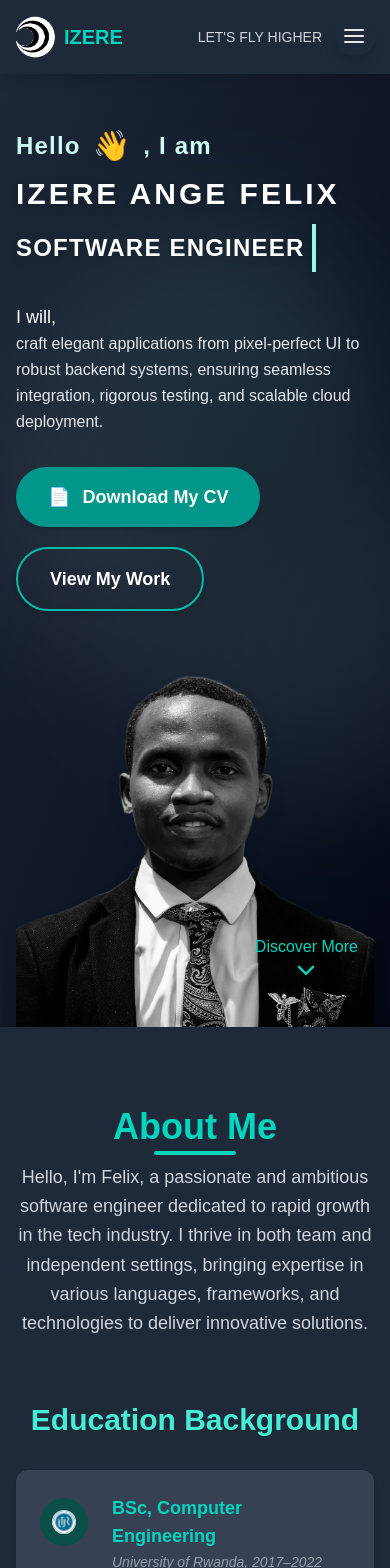
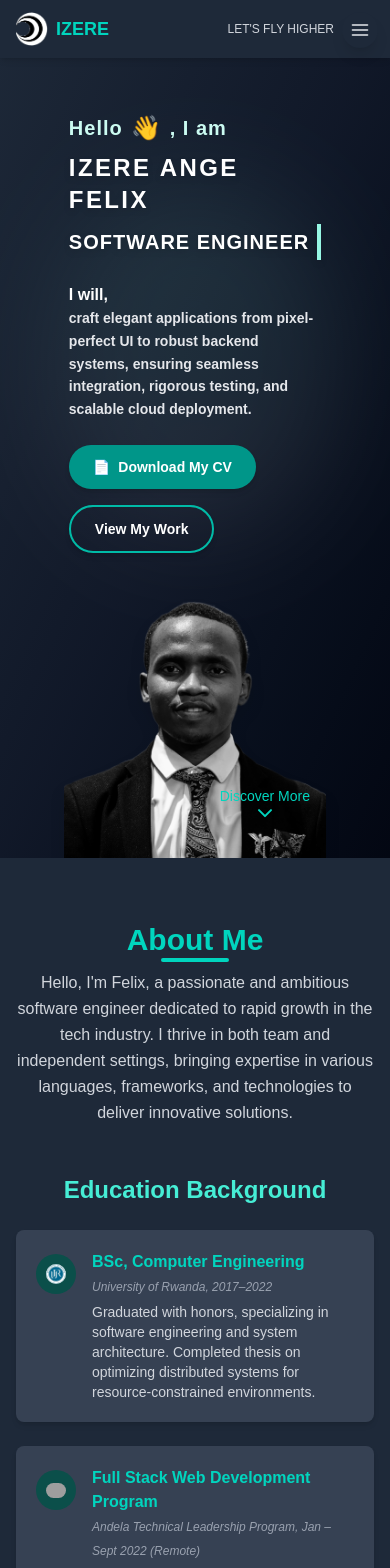
Before and after one commit to Angelus123/my-brand, a Next.js app: page / in a window 390 px wide. Shown: the top 1568 px of the page. Built offline with nearby package versions, Linux system fonts and the light colour scheme; grey boxes are pictures that could not be loaded.

Commit message:
improve visibility

```diff
--- a/app/page.tsx
+++ b/app/page.tsx
@@ -21,7 +21,7 @@ const App: React.FC = () => {
 
   useEffect(() => {
     const handleScroll = () => {
-      setShowScrollTop(window.scrollY > 500);
+      setShowScrollTop(window.scrollY > 300);
       const scrollHeight = document.body.scrollHeight - window.innerHeight;
       const progress = scrollHeight > 0 ? (window.scrollY / scrollHeight) * 100 : 0;
       setScrollProgress(progress);
@@ -49,12 +49,12 @@ const App: React.FC = () => {
       ></div>
 
       <header
-        className={`fixed top-0 w-full shadow-lg z-40 transition-colors duration-500 ${
+        className={`fixed top-0 w-full shadow-md z-40 transition-colors duration-500 ${
           darkMode ? 'bg-gray-800' : 'bg-white'
         }`}
       >
-        <div className="container mx-auto px-4 md:px-12">
-          <div className="flex items-center justify-between py-4">
+        <div className="container mx-auto px-4 md:px-8">
+          <div className="flex items-center justify-between py-3">
             <ScrollLink
               to="hero"
               spy={true}
@@ -71,12 +71,12 @@ const App: React.FC = () => {
                 <Image
                   src={logo}
                   alt="My Brand"
-                  width={40}
-                  height={40}
+                  width={32}
+                  height={32}
                   className="transition-transform duration-300"
                 />
                 <span
-                  className={`ml-2 font-bold text-xl ${
+                  className={`ml-2 font-bold text-lg ${
                     darkMode ? 'text-teal-400' : 'text-teal-600'
                   }`}
                 >
@@ -85,9 +85,9 @@ const App: React.FC = () => {
               </motion.div>
             </ScrollLink>
 
-            <div className="flex items-center space-x-4">
+            <div className="flex items-center space-x-3">
               <span
-                className={`text-sm font-medium ${
+                className={`text-xs font-medium ${
                   darkMode ? 'text-gray-300' : 'text-gray-700'
                 }`}
               >
@@ -95,7 +95,7 @@ const App: React.FC = () => {
               </span>
               <motion.button
                 onClick={toggleDarkMode}
-                className={`p-2 rounded-full transition-colors duration-300 ${
+                className={`p-1.5 rounded-full transition-colors duration-300 ${
                   darkMode
                     ? 'bg-gray-700 text-gray-200 hover:bg-teal-800'
                     : 'bg-gray-100 text-gray-700 hover:bg-teal-100'
@@ -104,7 +104,7 @@ const App: React.FC = () => {
                 whileHover={{ scale: 1.1 }}
                 whileTap={{ scale: 0.95 }}
               >
-                {darkMode ? <FiSun size={20} /> : <FiMoon size={20} />}
+                {darkMode ? <FiSun size={16} /> : <FiMoon size={16} />}
               </motion.button>
             </div>
           </div>
@@ -117,7 +117,7 @@ const App: React.FC = () => {
 
       <section
         id="hero"
-        className={`w-full min-h-screen flex items-center justify-center pt-16 relative overflow-hidden transition-colors duration-500 ${
+        className={`w-full min-h-screen flex items-center justify-center pt-14 relative overflow-hidden transition-colors duration-500 ${
           darkMode
             ? 'bg-gradient-to-br from-gray-800 via-gray-900 to-gray-950'
             : 'bg-white bg-opacity-95'
@@ -126,35 +126,29 @@ const App: React.FC = () => {
         {/* Subtle animated background elements */}
         <div className="absolute inset-0 opacity-10 pointer-events-none">
           <motion.div
-            className="absolute top-1/5 left-1/5 w-80 h-80 bg-teal-200 rounded-full mix-blend-multiply filter blur-3xl"
+            className="absolute top-1/5 left-1/5 w-64 h-64 bg-teal-200 rounded-full mix-blend-multiply filter blur-3xl"
             animate={{ x: [0, 30, -20, 0], y: [0, -50, 20, 0], scale: [1, 1.15, 0.95, 1] }}
             transition={{ duration: 9, repeat: Infinity }}
             style={{ transform: 'translateZ(0)' }}
           ></motion.div>
           <motion.div
-            className="absolute top-1/3 right-1/5 w-80 h-80 bg-gray-300 rounded-full mix-blend-multiply filter blur-3xl"
+            className="absolute top-1/3 right-1/5 w-64 h-64 bg-gray-300 rounded-full mix-blend-multiply filter blur-3xl"
             animate={{ x: [0, -30, 20, 0], y: [0, 50, -20, 0], scale: [1, 1.15, 0.95, 1] }}
             transition={{ duration: 9, repeat: Infinity, delay: 2 }}
             style={{ transform: 'translateZ(0)' }}
           ></motion.div>
-          <motion.div
-            className="absolute bottom-1/5 left-1/3 w-80 h-80 bg-teal-100 rounded-full mix-blend-multiply filter blur-3xl"
-            animate={{ x: [0, 30, -20, 0], y: [0, -50, 20, 0], scale: [1, 1.15, 0.95, 1] }}
-            transition={{ duration: 9, repeat: Infinity, delay: 4 }}
-            style={{ transform: 'translateZ(0)' }}
-          ></motion.div>
         </div>
 
-        <div className="container mx-auto px-4 md:px-20 relative z-10">
-          <div className="flex flex-col md:flex-row items-center gap-10">
+        <div className="container mx-auto px-16 md:px-16 relative z-10">
+          <div className="flex flex-col md:flex-row items-center gap-8">
             <motion.div
-              className="md:w-1/2 lg:w-1/2 mt-16 md:mt-0"
+              className="md:w-1/2 lg:w-1/2 mx-8 mt-14 md:mt-0"
               initial={{ opacity: 0, y: 30 }}
               animate={{ opacity: 1, y: 0 }}
               transition={{ duration: 0.8, ease: 'easeOut' }}
             >
               <motion.p
-                className={`text-2xl md:text-4xl font-semibold tracking-wider flex items-center gap-3 ${
+                className={`text-xl md:text-3xl font-semibold tracking-wider flex items-center gap-2 ${
                   darkMode ? 'text-teal-100' : 'text-gray-800'
                 }`}
                 initial={{ opacity: 0, x: -30 }}
@@ -165,7 +159,7 @@ const App: React.FC = () => {
                 <motion.span
                   role="img"
                   aria-label="wave"
-                  className="text-3xl md:text-5xl"
+                  className="text-2xl md:text-4xl"
                   animate={{ rotate: [0, 14, -8, 14, -4, 10, 0] }}
                   transition={{ duration: 2.5, repeat: Infinity }}
                 >
@@ -174,7 +168,7 @@ const App: React.FC = () => {
                 <span>, I am</span>
               </motion.p>
               <motion.h1
-                className={`text-3xl md:text-5xl py-3 font-extrabold uppercase tracking-widest drop-shadow-md ${
+                className={`text-2xl md:text-4xl py-2 font-extrabold uppercase tracking-widest drop-shadow-md ${
                   darkMode ? 'text-white' : 'text-gray-900'
                 }`}
                 initial={{ opacity: 0, x: -30 }}
@@ -190,7 +184,7 @@ const App: React.FC = () => {
                 transition={{ duration: 1.5, delay: 0.6, ease: 'easeInOut' }}
               >
                 <p
-                  className={`text-2xl md:text-5xl py-2 font-bold uppercase tracking-wider drop-shadow-md overflow-hidden whitespace-nowrap border-r-4 ${
+                  className={`text-xl md:text-4xl py-1 font-bold uppercase tracking-wider drop-shadow-md overflow-hidden whitespace-nowrap border-r-4 ${
                     darkMode ? 'border-teal-200 text-white' : 'border-gray-400 text-gray-800'
                   } pr-2`}
                 >
@@ -198,24 +192,24 @@ const App: React.FC = () => {
                 </p>
               </motion.div>
               <div
-                className={`text-lg md:text-xl py-6 space-y-5 font-medium rounded-lg ${
+                className={`text-base font-bold md:text-lg py-4 space-y-3 rounded-lg ${
                   darkMode ? 'text-white' : 'text-gray-700'
                 }`}
               >
                 I will,
                 <p
-                  className={`text-base md:text-lg max-w-xl leading-relaxed ${
+                  className={`text-sm md:text-base max-w-xl leading-relaxed ${
                     darkMode ? 'text-gray-200' : 'text-gray-600'
                   }`}
                 >
                   craft elegant applications from pixel-perfect UI to robust backend systems, ensuring seamless
                   integration, rigorous testing, and scalable cloud deployment.
                 </p>
-                <div className="flex flex-wrap gap-5 mt-8">
+                <div className="flex flex-wrap gap-4 mt-6">
                   <motion.a
                     href="/images/assets/pdf/felix-resume-9202025.pdf"
                     download
-                    className={`inline-flex items-center px-8 py-4 font-semibold rounded-full shadow-md transition-all duration-300 ${
+                    className={`inline-flex items-center px-6 py-3 text-sm font-semibold rounded-full shadow-md transition-all duration-300 ${
                       darkMode
                         ? 'bg-teal-600 text-white hover:bg-teal-700'
                         : 'bg-white text-gray-800 border border-gray-300 hover:bg-teal-100 hover:border-teal-300'
@@ -223,7 +217,7 @@ const App: React.FC = () => {
                     whileHover={{ scale: 1.08, boxShadow: '0 8px 20px rgba(0, 128, 128, 0.2)' }}
                     whileTap={{ scale: 0.95 }}
                   >
-                    <span className="mr-3">📄</span> Download My CV
+                    <span className="mr-2">📄</span> Download My CV
                   </motion.a>
                   <motion.div
                     whileHover={{ scale: 1.08, boxShadow: '0 8px 20px rgba(0, 128, 128, 0.2)' }}
@@ -234,7 +228,7 @@ const App: React.FC = () => {
                       spy={true}
                       smooth={true}
                       duration={500}
-                      className={`inline-flex items-center px-8 py-4 font-semibold rounded-full shadow-md transition-all duration-300 cursor-pointer ${
+                      className={`inline-flex items-center px-6 py-3 text-sm font-semibold rounded-full shadow-md transition-all duration-300 cursor-pointer ${
                         darkMode
                           ? 'text-white border-2 border-teal-500 hover:bg-teal-900'
                           : 'text-gray-800 bg-white border-2 border-teal-300 hover:bg-teal-100'
@@ -255,14 +249,14 @@ const App: React.FC = () => {
               <Image
                 src="/images/assets/img/profile/profile.png"
                 alt="Software Engineer Illustration"
-                width={500}
-                height={500}
+                width={400}
+                height={400}
                 className="object-contain drop-shadow-xl"
               />
             </motion.div>
           </div>
           <motion.div
-            className="absolute bottom-8 right-8 flex justify-center"
+            className="absolute bottom-6 right-20 flex justify-center"
             initial={{ opacity: 0 }}
             animate={{ opacity: 1 }}
             transition={{ duration: 0.6, delay: 0.8 }}
@@ -276,9 +270,9 @@ const App: React.FC = () => {
                 darkMode ? 'text-teal-400 hover:text-teal-300' : 'text-gray-700 hover:text-teal-600'
               }`}
             >
-              <span className="mb-2 font-medium">Discover More</span>
-              <motion.div animate={{ y: [0, -12, 0] }} transition={{ duration: 1.5, repeat: Infinity }}>
-                <FiChevronDown size={28} />
+              <span className="mb-1 text-sm font-medium">Discover More</span>
+              <motion.div animate={{ y: [0, -10, 0] }} transition={{ duration: 1.5, repeat: Infinity }}>
+                <FiChevronDown size={24} />
               </motion.div>
             </ScrollLink>
           </motion.div>
@@ -287,31 +281,31 @@ const App: React.FC = () => {
 
       <section
         id="about"
-        className={`py-20 transition-colors duration-500 ${
+        className={`py-16 transition-colors duration-500 ${
           darkMode ? 'bg-gray-800' : 'bg-white'
         }`}
       >
-        <div className="container mx-auto px-4 md:px-16">
+        <div className="container mx-auto px-4 md:px-12">
           <motion.div
-            className="text-center mb-16"
+            className="text-center mb-12"
             initial={{ opacity: 0, y: -20 }}
             animate={{ opacity: 1, y: 0 }}
             transition={{ duration: 0.6 }}
           >
             <h2
-              className={`text-4xl font-bold mb-4 relative inline-block ${
+              className={`text-3xl font-bold mb-3 relative inline-block ${
                 darkMode ? 'text-teal-400' : 'text-teal-600'
               }`}
             >
               About Me
               <span
-                className={`absolute -bottom-2 left-1/4 w-1/2 h-1 rounded-full ${
+                className={`absolute -bottom-1 left-1/4 w-1/2 h-1 rounded-full ${
                   darkMode ? 'bg-teal-400' : 'bg-teal-500'
                 }`}
               ></span>
             </h2>
             <p
-              className={`text-lg max-w-3xl mx-auto leading-relaxed ${
+              className={`text-base max-w-3xl mx-auto leading-relaxed ${
                 darkMode ? 'text-gray-300' : 'text-gray-700'
               }`}
             >
@@ -321,21 +315,21 @@ const App: React.FC = () => {
             </p>
           </motion.div>
           <motion.div
-            className="mt-12"
+            className="mt-10"
             initial={{ opacity: 0 }}
             animate={{ opacity: 1 }}
             transition={{ duration: 0.6, delay: 0.2 }}
           >
             <h2
-              className={`text-3xl font-semibold mb-8 text-center ${
+              className={`text-2xl font-semibold mb-6 text-center ${
                 darkMode ? 'text-teal-300' : 'text-teal-700'
               }`}
             >
               Education Background
             </h2>
-            <ul className="space-y-8 max-w-4xl mx-auto">
+            <ul className="space-y-6 max-w-4xl mx-auto">
               <motion.li
-                className={`flex items-start gap-6 p-6 rounded-xl shadow-md transition-all duration-300 transform hover:-translate-y-1 ${
+                className={`flex items-start gap-4 p-5 rounded-lg shadow-md transition-all duration-300 transform hover:-translate-y-1 ${
                   darkMode ? 'bg-gray-700' : 'bg-white'
                 }`}
                 initial={{ opacity: 0, y: 20 }}
@@ -344,22 +338,22 @@ const App: React.FC = () => {
               >
                 <div className="flex-shrink-0 mt-1">
                   <div
-                    className={`w-12 h-12 rounded-full flex items-center justify-center ${
+                    className={`w-10 h-10 rounded-full flex items-center justify-center ${
                       darkMode ? 'bg-teal-900' : 'bg-teal-100'
                     }`}
                   >
                     <Image
                       src="/images/assets/icon/ur.jpg"
                       alt="University Icon"
-                      width={24}
-                      height={24}
+                      width={20}
+                      height={20}
                       className="rounded-full"
                     />
                   </div>
                 </div>
                 <div>
                   <strong
-                    className={`text-lg ${
+                    className={`text-base ${
                       darkMode ? 'text-teal-400' : 'text-teal-600'
                     }`}
                   >
@@ -367,14 +361,14 @@ const App: React.FC = () => {
                   </strong>
                   <br />
                   <i
-                    className={`text-sm ${
+                    className={`text-xs ${
                       darkMode ? 'text-gray-400' : 'text-gray-600'
                     }`}
                   >
                     University of Rwanda, 2017–2022
                   </i>
                   <p
-                    className={`mt-2 ${
+                    className={`mt-1 text-sm ${
                       darkMode ? 'text-gray-300' : 'text-gray-700'
                     }`}
                   >
@@ -384,7 +378,7 @@ const App: React.FC = () => {
                 </div>
               </motion.li>
               <motion.li
-                className={`flex items-start gap-6 p-6 rounded-xl shadow-md transition-all duration-300 transform hover:-translate-y-1 ${
+                className={`flex items-start gap-4 p-5 rounded-lg shadow-md transition-all duration-300 transform hover:-translate-y-1 ${
                   darkMode ? 'bg-gray-700' : 'bg-white'
                 }`}
                 initial={{ opacity: 0, y: 20 }}
@@ -393,22 +387,22 @@ const App: React.FC = () => {
               >
                 <div className="flex-shrink-0 mt-1">
                   <div
-                    className={`w-12 h-12 rounded-full flex items-center justify-center ${
+                    className={`w-10 h-10 rounded-full flex items-center justify-center ${
                       darkMode ? 'bg-teal-900' : 'bg-teal-100'
                     }`}
                   >
                     <Image
                       src="/images/assets/icon/andela.png"
                       alt="Andela Icon"
-                      width={24}
-                      height={24}
+                      width={20}
+                      height={20}
                       className="rounded-full"
                     />
                   </div>
                 </div>
                 <div>
                   <strong
-                    className={`text-lg ${
+                    className={`text-base ${
                       darkMode ? 'text-teal-400' : 'text-teal-600'
                     }`}
                   >
@@ -416,14 +410,14 @@ const App: React.FC = () => {
                   </strong>
                   <br />
                   <i
-                    className={`text-sm ${
+                    className={`text-xs ${
                       darkMode ? 'text-gray-400' : 'text-gray-600'
                     }`}
                   >
                     Andela Technical Leadership Program, Jan – Sept 2022 (Remote)
                   </i>
                   <p
-                    className={`mt-2 ${
+                    className={`mt-1 text-sm ${
                       darkMode ? 'text-gray-300' : 'text-gray-700'
                     }`}
                   >
@@ -440,7 +434,7 @@ const App: React.FC = () => {
 
       <section
         id="skill"
-        className={`py-20 transition-colors duration-500 ${
+        className={`py-16 transition-colors duration-500 ${
           darkMode ? 'bg-gray-900' : 'bg-gray-50'
         }`}
       >
@@ -449,7 +443,7 @@ const App: React.FC = () => {
 
       <section
         id="experiences"
-        className={`py-20 transition-colors duration-500 ${
+        className={`py-16 transition-colors duration-500 ${
           darkMode ? 'bg-gray-800' : 'bg-white'
         }`}
       >
@@ -458,7 +452,7 @@ const App: React.FC = () => {
 
       <section
         id="portfolio"
-        className={`py-20 transition-colors duration-500 ${
+        className={`py-16 transition-colors duration-500 ${
           darkMode ? 'bg-gray-900' : 'bg-gray-50'
         }`}
       >
@@ -467,7 +461,7 @@ const App: React.FC = () => {
 
       <section
         id="resume"
-        className={`py-20 transition-colors duration-500 ${
+        className={`py-16 transition-colors duration-500 ${
           darkMode ? 'bg-gray-800' : 'bg-white'
         }`}
       >
@@ -477,7 +471,7 @@ const App: React.FC = () => {
       {showScrollTop && (
         <motion.button
           onClick={scrollToTop}
-          className={`fixed bottom-8 right-8 p-3 rounded-full shadow-lg transition-all duration-300 z-30 ${
+          className={`fixed bottom-6 right-6 p-2.5 rounded-full shadow-md transition-all duration-300 z-30 ${
             darkMode
               ? 'bg-teal-600 hover:bg-teal-700 text-white'
               : 'bg-white text-gray-800 border border-gray-300 hover:bg-teal-100'
@@ -486,12 +480,12 @@ const App: React.FC = () => {
           whileHover={{ scale: 1.1 }}
           whileTap={{ scale: 0.95 }}
         >
-          <FiArrowUp size={24} />
+          <FiArrowUp size={20} />
         </motion.button>
       )}
 
       <footer
-        className={`py-12 text-center transition-colors duration-500 ${
+        className={`py-10 text-center transition-colors duration-500 ${
           darkMode
             ? 'bg-gradient-to-r from-gray-800 to-gray-900'
             : 'bg-gradient-to-r from-teal-600 to-gray-700'
@@ -499,16 +493,16 @@ const App: React.FC = () => {
       >
         <div className="container mx-auto px-4">
           <p
-            className={`text-lg ${
+            className={`text-base ${
               darkMode ? 'text-gray-300' : 'text-white'
             }`}
           >
             &copy; 2025 Felix. All rights reserved.
           </p>
-          <div className="mt-4 flex justify-center space-x-4">
+          <div className="mt-3 flex justify-center space-x-3">
             <a
               href="#"
-              className={`transition-colors duration-300 ${
+              className={`text-sm transition-colors duration-300 ${
                 darkMode
                   ? 'text-gray-300 hover:text-teal-400'
                   : 'text-white hover:text-teal-200'
@@ -521,7 +515,7 @@ const App: React.FC = () => {
             </span>
             <a
               href="#"
-              className={`transition-colors duration-300 ${
+              className={`text-sm transition-colors duration-300 ${
                 darkMode
                   ? 'text-gray-300 hover:text-teal-400'
                   : 'text-white hover:text-teal-200'
@@ -532,19 +526,6 @@ const App: React.FC = () => {
           </div>
         </div>
       </footer>
-
-      <style jsx global>{`
-        @keyframes wave {
-          0% { transform: rotate(0deg); }
-          10% { transform: rotate(14deg); }
-          20% { transform: rotate(-8deg); }
-          30% { transform: rotate(14deg); }
-          40% { transform: rotate(-4deg); }
-          50% { transform: rotate(10deg); }
-          60% { transform: rotate(0deg); }
-          100% { transform: rotate(0deg); }
-        }
-      `}</style>
     </div>
   );
 };
```
Also changed, not shown: app/components/Navigation.tsx (+31 -31 lines).
